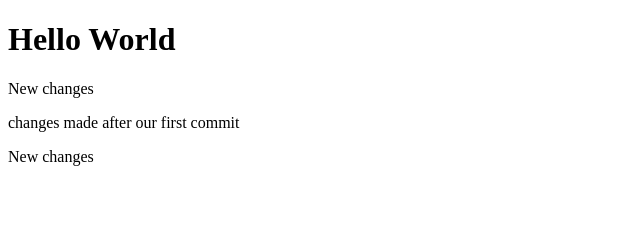
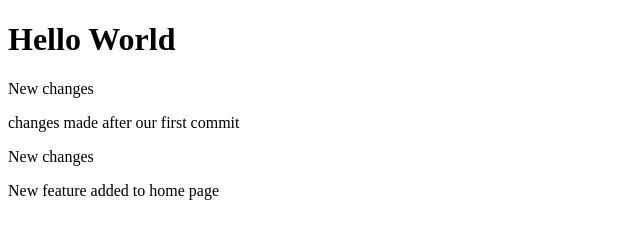
Before and after one commit to Im-Vignesh-V/test-repo, a plain HTML site: page index.html in a window 1280 px wide. Shown: the whole page, without its empty margins (0-640 px from the left). Drawn offline with Linux system fonts and the light colour scheme.

Commit message:
Add new feature in homepage

```diff
--- a/index.html
+++ b/index.html
@@ -10,5 +10,7 @@
     <p>New changes</p>
     <p>changes made after our first commit</p>
     <p>New changes</p>
+    <p>New feature added to home page
+    </p>
 </body>
 </html>
```
